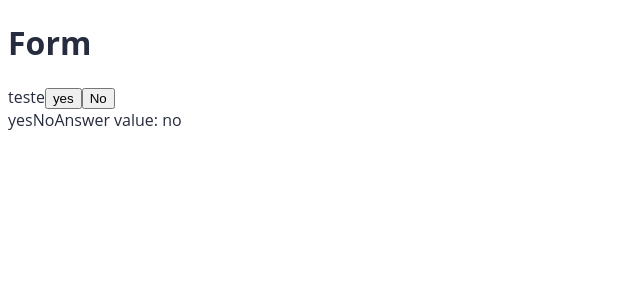
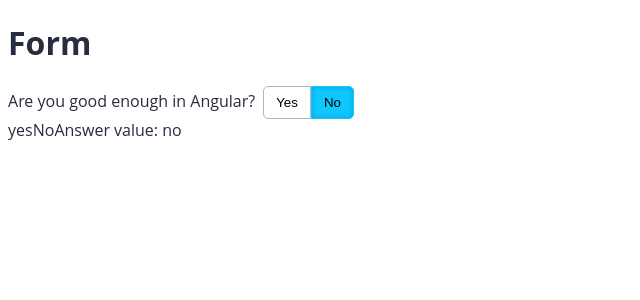
Before and after one commit to GustavoXavier-hub/Angular-acessibilidade, an Angular app in the folder Angular-acessibildade/: page / in a window 1280 px wide. Shown: the top 300 px of the page, without its empty margins (0-640 px from the left). Built offline with nearby package versions, Linux system fonts and the light colour scheme.

Commit message:
Capitulo 1

```diff
--- a/Angular-acessibildade/src/app/app.component.html
+++ b/Angular-acessibildade/src/app/app.component.html
@@ -1,8 +1,8 @@
 <main>
   <h1>Form</h1>
   <app-yes-no-button-group
-  [value]="yesNoAnswer"
-  label="teste">
+    [(value)]="yesNoAnswer"
+    label="Are you good enough in Angular?">
   </app-yes-no-button-group>
-  <span>yesNoAnswer value: {{ yesNoAnswer}}</span>
+  <span>yesNoAnswer value: {{ yesNoAnswer }}</span>
 </main>
--- a/Angular-acessibildade/src/app/shared/component/yes-no-button-group/yes-no-button-group.component.html
+++ b/Angular-acessibildade/src/app/shared/component/yes-no-button-group/yes-no-button-group.component.html
@@ -1,18 +1,17 @@
-<div>
+<div class="button-group">
     <label class="label">{{ label }}</label>
     <button
       type="button"
       class="button button-yes"
-[class.button-pressed] ="value == options.YES"
+      [class.button-pressed]="value === options.YES"
       (click)="activate(options.YES)">
-yes
+      Yes
     </button>
     <button
       type="button"
       class="button button-no"
-[class.button-pressed] ="value == options.NO"
-(click)="activate(options.NO)"
-class>
+      [class.button-pressed]="value === options.NO"
+      (click)="activate(options.NO)">
         No
     </button>
   </div>
--- a/Angular-acessibildade/src/app/shared/component/yes-no-button-group/yes-no-button-group.component.scss
+++ b/Angular-acessibildade/src/app/shared/component/yes-no-button-group/yes-no-button-group.component.scss
@@ -1,28 +1,29 @@
 $button-pressed-background: #0FC7FF;
-.button-group{
+
+.button-group {
   .label {
-    margin-right: 00.5rem;
+    margin-right: 0.5rem;
   }
-  .button{
+
+  .button {
     border: 1px solid #aeb6c6;
     padding: 0.5rem 0.75rem;
     margin: 0;
-    color: black;
+    color: back;
     background-color: #fff;
 
     &.button-yes {
-        border-radius: 0px 5px 0;
+      border-radius: 5px 0 0 5px;
     }
 
     &.button-no {
-        border-radius: 0px 5px 0;
-    }
-    &.button-pressed{
-      background-color:  $button-pressed-background  #0FC7FF;
-      border-color: $button-pressed-background;
-      box-shadow: inset 0 0 5px 0  rgba(0, 0, 0, .2 ) ;
-
+      border-radius: 0 5px 5px 0;
     }
 
+    &.button-pressed {
+      background-color: $button-pressed-background;
+      border-color: $button-pressed-background;
+      box-shadow: inset 0 0 5px 0 rgba(0, 0, 0, .2);
+    }
   }
 }
--- a/Angular-acessibildade/src/app/shared/component/yes-no-button-group/yes-no-button-group.component.ts
+++ b/Angular-acessibildade/src/app/shared/component/yes-no-button-group/yes-no-button-group.component.ts
@@ -1,4 +1,4 @@
-import { Component, Input, OnInit } from '@angular/core';
+import { Component, EventEmitter, Input, OnInit, Output } from '@angular/core';
 
 @Component({
   selector: 'app-yes-no-button-group',
@@ -8,6 +8,7 @@ import { Component, Input, OnInit } from '@angular/core';
 export class YesNoButtonGroupComponent implements OnInit {
   @Input() public value: string = null;
   @Input() public label: string = '';
+  @Output() public valueChange = new EventEmitter<string>();
   public options = YesNoButtonGroupOptions;
 
   constructor() { }
@@ -17,6 +18,7 @@ export class YesNoButtonGroupComponent implements OnInit {
 
   public activate(value: string): void{
   this.value = value;
+  this.valueChange.emit(this.value);
   }
 
 }
```
Lines whose indentation alone changed are shown as unchanged.
